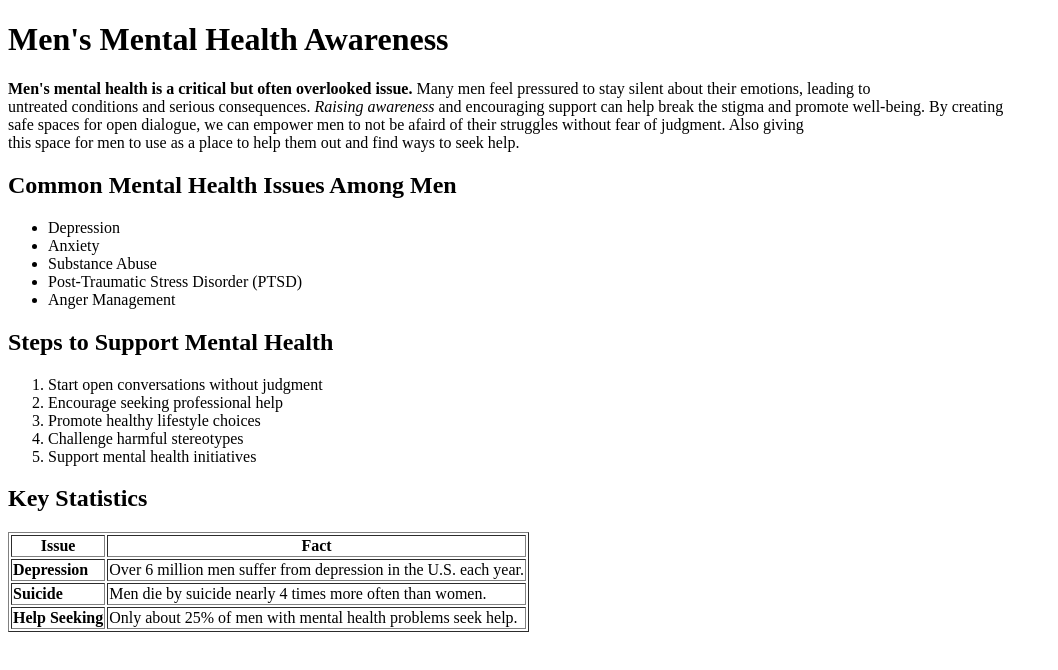
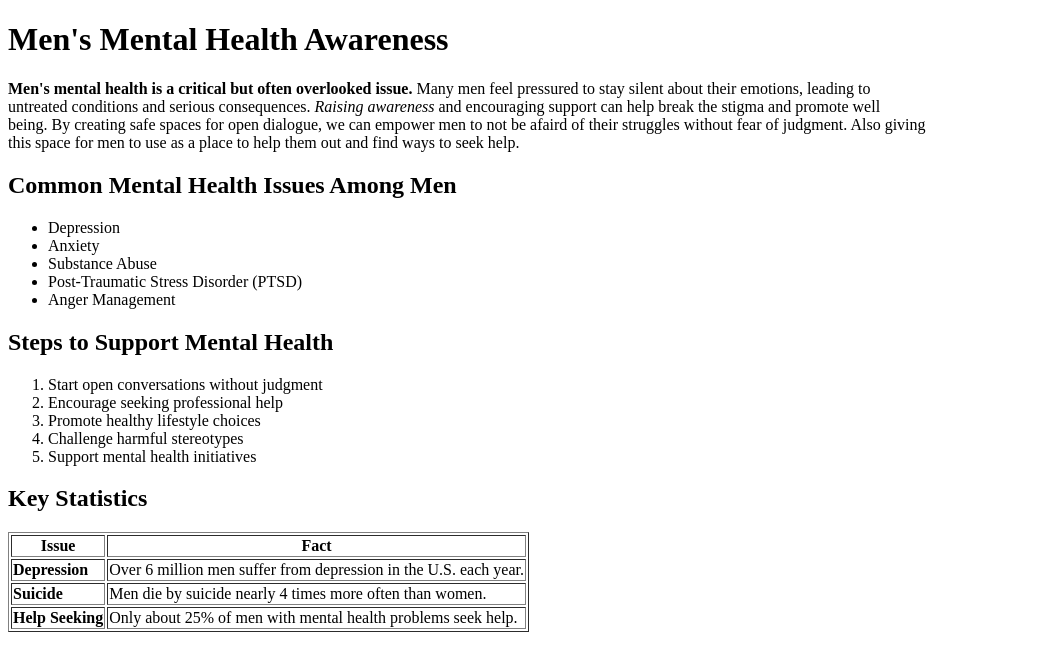
Before and after one commit to emelo25/Coding-version-control-, a plain HTML site: page index.html in a window 1280 px wide. Shown: the whole page, without its empty margins (0-1058 px from the left). Drawn offline with Linux system fonts and the light colour scheme.

Commit message:
index.html

```diff
--- a/index.html
+++ b/index.html
@@ -8,7 +8,7 @@
 
   <h1>Men's Mental Health Awareness</h1>
 
-  <p><strong>Men's mental health is a critical but often overlooked issue.</strong> Many men feel pressured to stay silent about their emotions, leading to <br> untreated conditions and serious consequences. <em>Raising awareness</em> and encouraging support can help break the stigma and promote well-being. By creating <br> safe spaces for open dialogue, we can empower men to not be afaird of their struggles without fear of judgment. Also giving <br> this space for men to use as a place to help them out and find ways to seek help.</p>
+  <p><strong>Men's mental health is a critical but often overlooked issue.</strong> Many men feel pressured to stay silent about their emotions, leading to <br> untreated conditions and serious consequences. <em>Raising awareness</em> and encouraging support can help break the stigma and promote well <br> being. By creating safe spaces for open dialogue, we can empower men to not be afaird of their struggles without fear of judgment. Also giving <br> this space for men to use as a place to help them out and find ways to seek help.</p>
 
   <h2>Common Mental Health Issues Among Men</h2>
   <ul>
```
